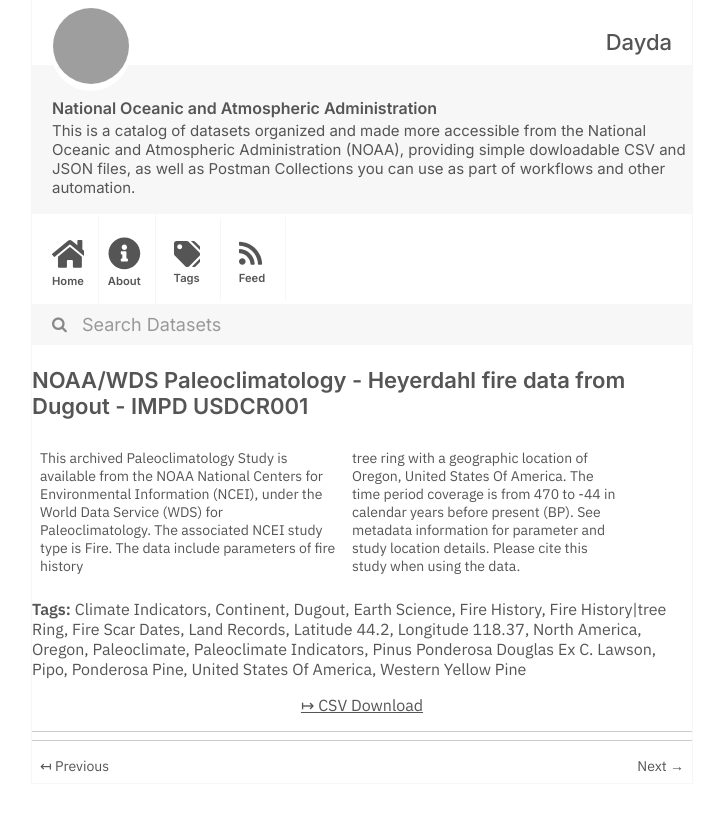
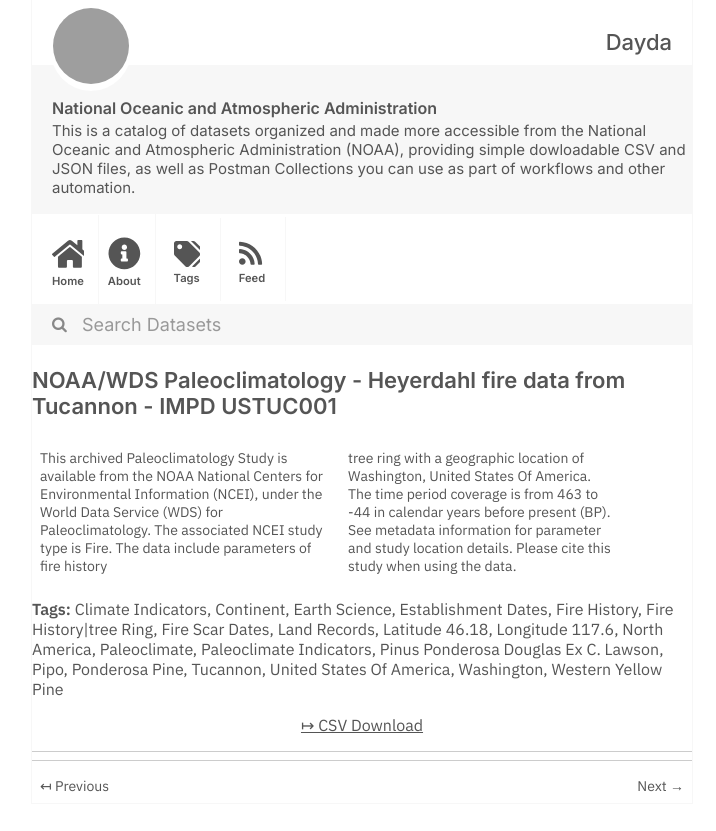
Before and after one commit to dayda-entities/national-oceanic-and-atmospheric-administration, a Jekyll site: the page built from _posts/2020-11-12-noaawds-paleoclimatology-heyer.md, in a window 1280 px wide, cut to the strip 0-831 px from the top of the page. Shown: the whole strip, without its empty margins (278-994 px from the left). Built offline with Jekyll 4.4.1, drawn with Linux system fonts in a browser that asks for light colours; grey boxes are pictures that could not be loaded.

Commit message:
Publish Data

```diff
--- a/_posts/2020-11-12-noaawds-paleoclimatology-heyer.md
+++ b/_posts/2020-11-12-noaawds-paleoclimatology-heyer.md
@@ -1,34 +1,35 @@
 ---
-title: NOAA/WDS Paleoclimatology - Heyerdahl fire data from Dugout - IMPD USDCR001
-created: '2020-11-12T06:24:55.356263'
-modified: '2020-12-19T00:39:31.396748'
+title: NOAA/WDS Paleoclimatology - Heyerdahl fire data from Tucannon - IMPD USTUC001
+created: '2020-11-12T06:00:43.907124'
+modified: '2020-12-18T23:48:54.118411'
 state: active
 type: dataset
 tags:
   - Climate Indicators
   - Continent
-  - Dugout
   - Earth Science
+  - Establishment Dates
   - Fire History
   - Fire History|tree Ring
   - Fire Scar Dates
   - Land Records
-  - Latitude 44.2
-  - Longitude  118.37
+  - Latitude 46.18
+  - Longitude  117.6
   - North America
-  - Oregon
   - Paleoclimate
   - Paleoclimate Indicators
   - Pinus Ponderosa Douglas Ex C. Lawson
   - Pipo
   - Ponderosa Pine
+  - Tucannon
   - United States Of America
+  - Washington
   - Western Yellow Pine
 groups: []
 csv_url: >-
-  https://www.ncei.noaa.gov/pub/data/paleo/firehistory/firescar/northamerica/supplemental/usdcr001-plot-information.csv
+  https://www.ncei.noaa.gov/pub/data/paleo/firehistory/firescar/northamerica/supplemental/ustuc001-plot-information.csv
 json_url: ''
 layout: post
 
 ---
-This archived Paleoclimatology Study is available from the NOAA National Centers for Environmental Information (NCEI), under the World Data Service (WDS) for Paleoclimatology. The associated NCEI study type is Fire. The data include parameters of fire history|tree ring with a geographic location of Oregon, United States Of America. The time period coverage is from 470 to -44 in calendar years before present (BP). See metadata information for parameter and study location details. Please cite this study when using the data.
+This archived Paleoclimatology Study is available from the NOAA National Centers for Environmental Information (NCEI), under the World Data Service (WDS) for Paleoclimatology. The associated NCEI study type is Fire. The data include parameters of fire history|tree ring with a geographic location of Washington, United States Of America. The time period coverage is from 463 to -44 in calendar years before present (BP). See metadata information for parameter and study location details. Please cite this study when using the data.
```
